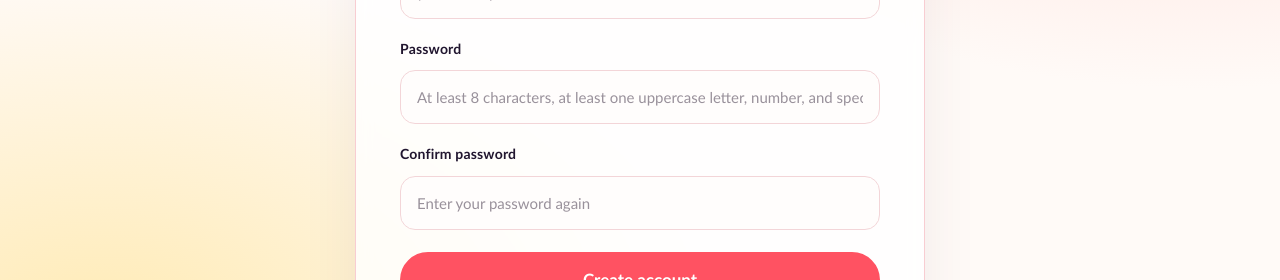
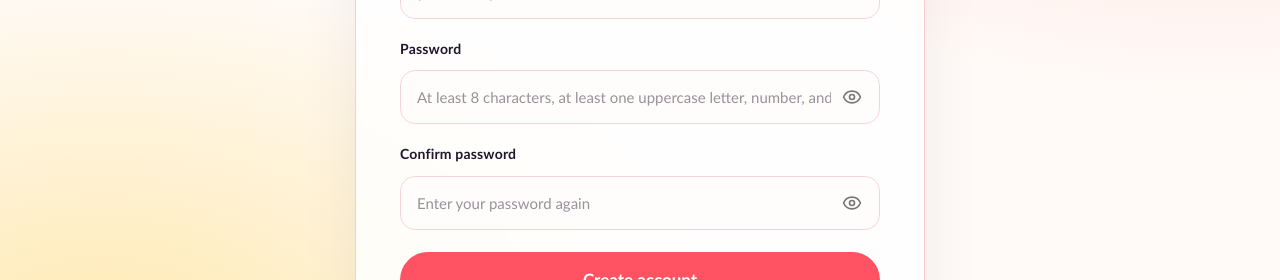
Before and after one commit to CSC392-CSC492-Building-AI-ML-systems/Agent-Curated-Event-Discovery, a React (Vite) app in the folder frontend/: page /signup in a window 1280 px wide. Shown: the part 373-653 px from the top of the page. Built offline with nearby package versions, Linux system fonts and the light colour scheme; no server answers; a web font is replaced by a local one.

Commit message:
added ability to view password field

```diff
--- a/frontend/package.json
+++ b/frontend/package.json
@@ -11,6 +11,7 @@
   },
   "dependencies": {
     "@supabase/ssr": "^0.12.7",
+    "lucide-react": "^1.61.0",
     "mapbox-gl": "^3.32.0",
     "oxlint-tsgolint": "^7.0.2003",
     "playwright": "^1.64.1",
--- a/frontend/src/pages/LoginPage/LoginPage.tsx
+++ b/frontend/src/pages/LoginPage/LoginPage.tsx
@@ -1,5 +1,6 @@
 import { type SyntheticEvent, useState } from "react";
 import { Link, useNavigate } from "react-router-dom";
+import { Eye, EyeOff } from "lucide-react";
 import { createClient } from "../../lib/supabase/client";
 import "../SignupPage/SignupPage.css";
 import GoogleLoginButton from "../../components/GoogleLoginButton";
@@ -19,6 +20,7 @@ export default function LoginPage({}: LoginPageProps) {
   const [error, setError] = useState("");
   const [success, setSuccess] = useState("");
   const [isSubmitting, setIsSubmitting] = useState(false);
+  const [showPassword, setShowPassword] = useState(false);
 
   async function handleSubmit(event: SyntheticEvent<HTMLFormElement>) {
     event.preventDefault();
@@ -93,15 +95,28 @@ export default function LoginPage({}: LoginPageProps) {
 
               <div className="signup-field">
                 <label htmlFor="signup-password">Password</label>
+                <div className="signup-password-wrapper">
                   <input
                     id="signup-password"
                     name="password"
-                  type="password"
+                    type={showPassword ? "text" : "password"}
                     autoComplete="new-password"
                     value={password}
                     onChange={(event) => setPassword(event.target.value)}
                     required
                   />
+                  <button
+                    type="button"
+                    className="signup-password-toggle"
+                    onClick={() => setShowPassword(!showPassword)}
+                    aria-label={
+                      showPassword ? "Hide password" : "Show password"
+                    }
+                    aria-pressed={showPassword}
+                  >
+                    {showPassword ? <EyeOff size={20} /> : <Eye size={20} />}
+                  </button>
+                </div>
               </div>
 
               {error && (
--- a/frontend/src/pages/SignupPage/SignupPage.css
+++ b/frontend/src/pages/SignupPage/SignupPage.css
@@ -33,14 +33,6 @@
     ),
     #fffaf7;
 }
-
-/* .signup-header {
-  display: flex;
-  align-items: center;
-  gap: clamp(32px, 4vw, 64px);
-  max-width: 1500px;
-  margin: 0 auto;
-} */
 
 .signup-header {
   display: flex;
@@ -137,6 +129,46 @@
     border-color 160ms ease,
     box-shadow 160ms ease,
     background 160ms ease;
+}
+
+.signup-password-wrapper {
+  position: relative;
+  display: flex;
+  align-items: center;
+  width: 100%;
+}
+
+.signup-password-wrapper input {
+  width: 100%;
+  box-sizing: border-box;
+  padding-right: 48px;
+}
+
+.signup-password-toggle {
+  position: absolute;
+  right: 14px;
+  top: 50%;
+  transform: translateY(-50%);
+
+  display: flex;
+  align-items: center;
+  justify-content: center;
+
+  padding: 4px;
+  border: none;
+  background: transparent;
+  color: #777;
+  cursor: pointer;
+}
+
+.signup-password-toggle:hover {
+  color: #30283b;
+}
+
+.signup-password-toggle:focus-visible {
+  outline: 2px solid #ff5262;
+  outline-offset: 2px;
+  border-radius: 4px;
 }
 
 .signup-field input::placeholder {
--- a/frontend/src/pages/SignupPage/SignupPage.tsx
+++ b/frontend/src/pages/SignupPage/SignupPage.tsx
@@ -1,5 +1,6 @@
 import { type SyntheticEvent, useState } from "react";
 import { Link, useNavigate } from "react-router-dom";
+import { Eye, EyeOff } from "lucide-react";
 import { createClient } from "../../lib/supabase/client";
 import GoogleLoginButton from "../../components/GoogleLoginButton";
 import "./SignupPage.css";
@@ -20,6 +21,8 @@ export default function SignupPage({}: SignupPageProps) {
   const [error, setError] = useState("");
   const [success, setSuccess] = useState("");
   const [isSubmitting, setIsSubmitting] = useState(false);
+  const [showPassword, setShowPassword] = useState(false);
+  const [showConfirmPassword, setShowConfirmPassword] = useState(false);
 
   async function handleSubmit(event: SyntheticEvent<HTMLFormElement>) {
     event.preventDefault();
@@ -61,19 +64,13 @@ export default function SignupPage({}: SignupPageProps) {
         },
       });
       if (signupError) {
-        if (signupError.message.toLowerCase().includes("already registered")) {
-          setError(
-            "An account with this email may already exist. Try logging in instead.",
-          );
-        } else {
         setError(signupError.message);
-        }
         return;
       }
 
       if (data.user && !data.session) {
         setSuccess(
-          "Account created! Check your email for a confirmation link before logging in.",
+          "Account created! Check your email for a confirmation link before logging in (this might end up in your spam folder). If you already have an account, please log in instead.",
         );
       } else {
         setSuccess("Your account has been created successfully!");
@@ -130,10 +127,11 @@ export default function SignupPage({}: SignupPageProps) {
 
               <div className="signup-field">
                 <label htmlFor="signup-password">Password</label>
+                <div className="signup-password-wrapper">
                   <input
                     id="signup-password"
                     name="password"
-                  type="password"
+                    type={showPassword ? "text" : "password"}
                     autoComplete="new-password"
                     placeholder="At least 8 characters, at least one uppercase letter, number, and special character"
                     value={password}
@@ -141,16 +139,29 @@ export default function SignupPage({}: SignupPageProps) {
                     minLength={8}
                     required
                   />
+                  <button
+                    type="button"
+                    className="signup-password-toggle"
+                    onClick={() => setShowPassword(!showPassword)}
+                    aria-label={
+                      showPassword ? "Hide password" : "Show password"
+                    }
+                    aria-pressed={showPassword}
+                  >
+                    {showPassword ? <EyeOff size={20} /> : <Eye size={20} />}
+                  </button>
+                </div>
               </div>
 
               <div className="signup-field">
                 <label htmlFor="signup-confirm-password">
                   Confirm password
                 </label>
+                <div className="signup-password-wrapper">
                   <input
                     id="signup-confirm-password"
                     name="confirmPassword"
-                  type="password"
+                    type={showConfirmPassword ? "text" : "password"}
                     autoComplete="new-password"
                     placeholder="Enter your password again"
                     value={confirmPassword}
@@ -158,6 +169,24 @@ export default function SignupPage({}: SignupPageProps) {
                     minLength={8}
                     required
                   />
+                  <button
+                    type="button"
+                    className="signup-password-toggle"
+                    onClick={() => setShowConfirmPassword(!showConfirmPassword)}
+                    aria-label={
+                      showConfirmPassword
+                        ? "Hide confirm password"
+                        : "Show confirm password"
+                    }
+                    aria-pressed={showConfirmPassword}
+                  >
+                    {showConfirmPassword ? (
+                      <EyeOff size={20} />
+                    ) : (
+                      <Eye size={20} />
+                    )}
+                  </button>
+                </div>
               </div>
 
               {error && (
```
Also changed, not shown: 1 other file (tests, documents, lock files or other folders). Lines whose indentation alone changed are shown as unchanged.
